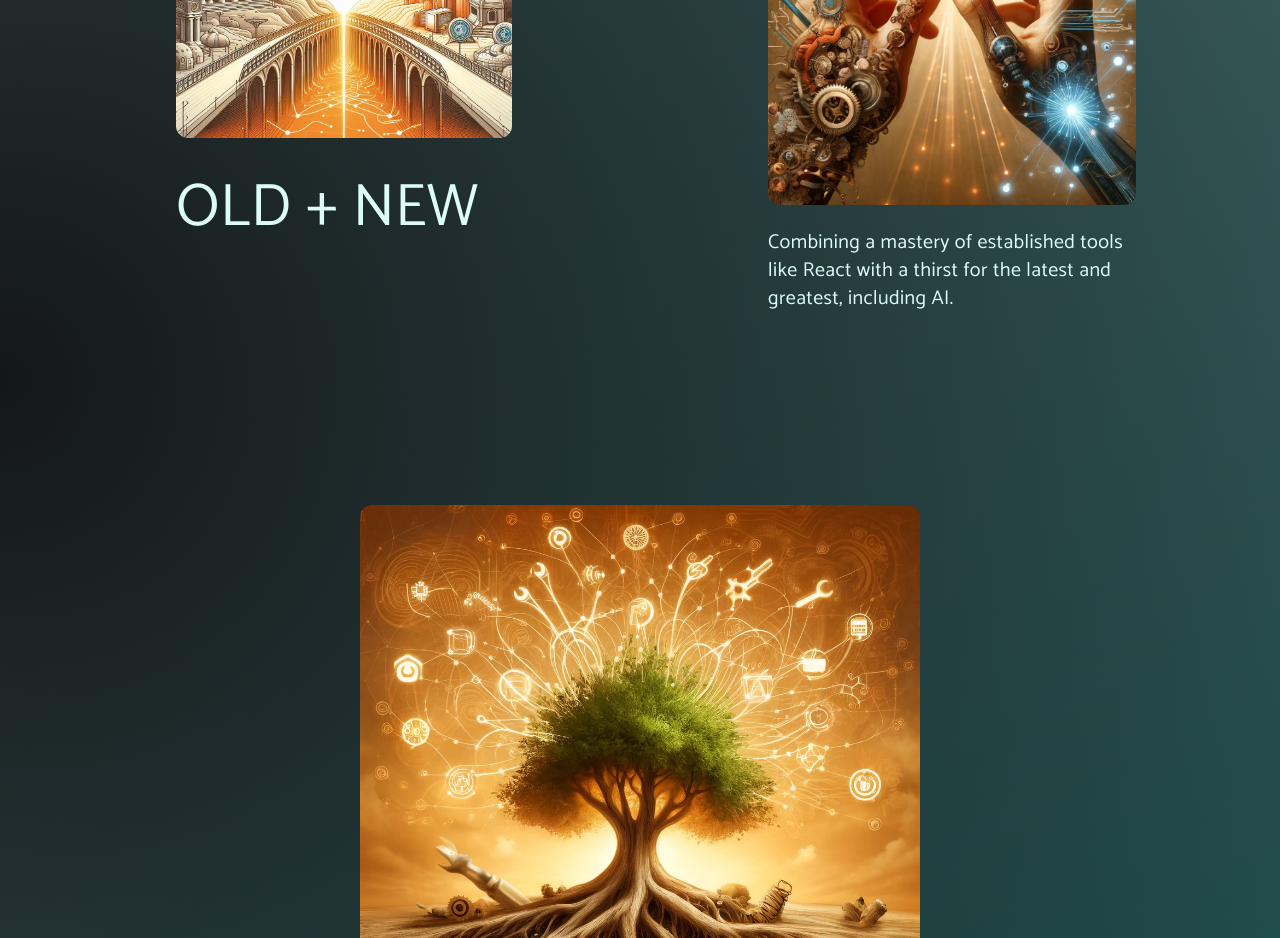
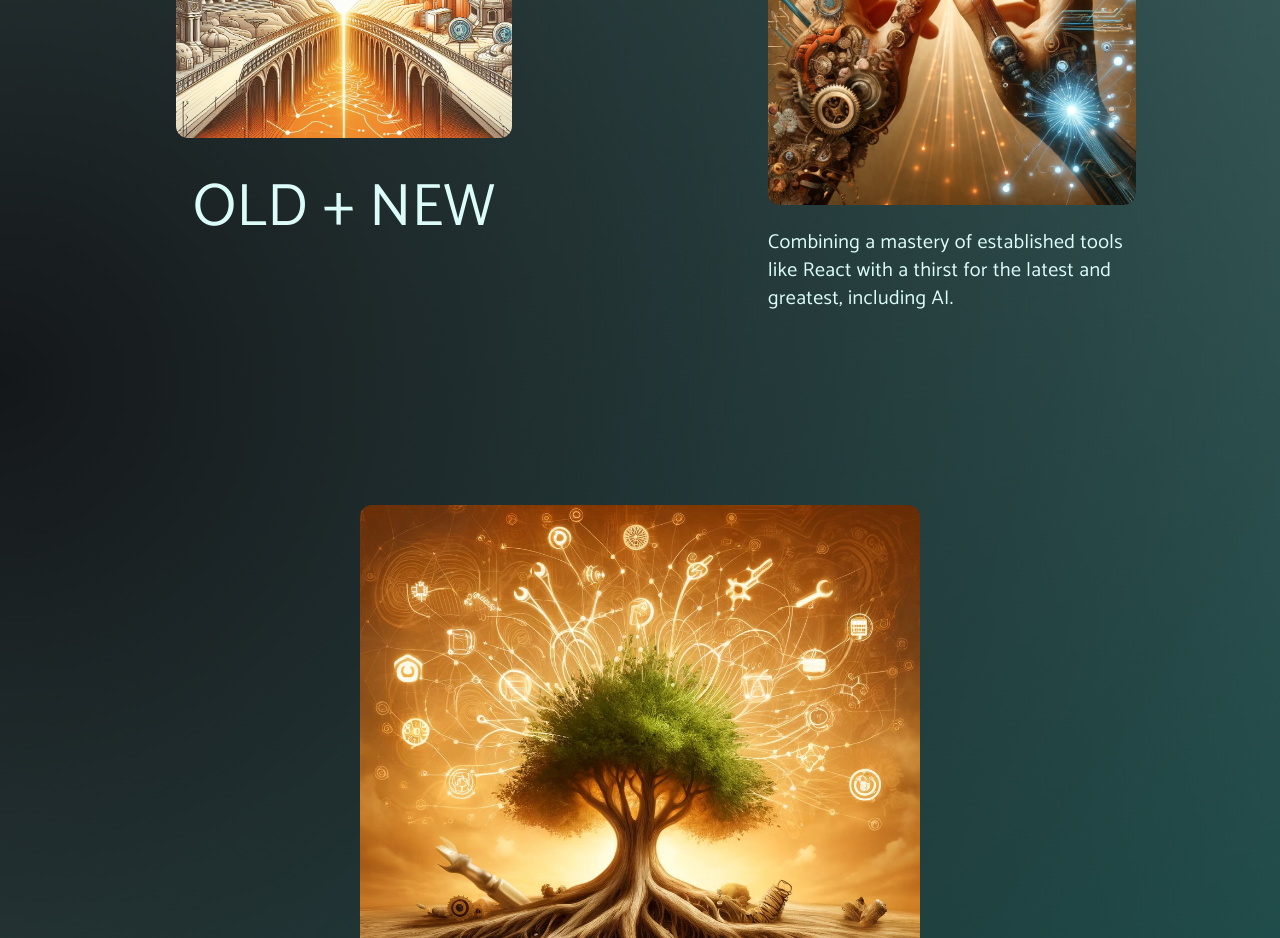
Before and after one commit to mike-v2/portfolio, a Next.js app: page / in a window 1280 px wide. Shown: the part 3100-4038 px from the top of the page. Built offline with nearby package versions, Linux system fonts and the light colour scheme.

Commit message:
Improve styling

```diff
--- a/app/home.components/summary.tsx
+++ b/app/home.components/summary.tsx
@@ -99,7 +99,7 @@ export default function Summary() {
             sizes='100vw'
             className='h-auto w-full rounded-xl'
           />
-          <p className='pt-10 text-4xl md:text-6xl'>{`OLD + NEW`}</p>
+          <p className='pt-10 text-center text-4xl md:text-6xl'>{`OLD + NEW`}</p>
         </div>
         <div className='w-60 pr-4 md:w-96'>
           <Image
```
